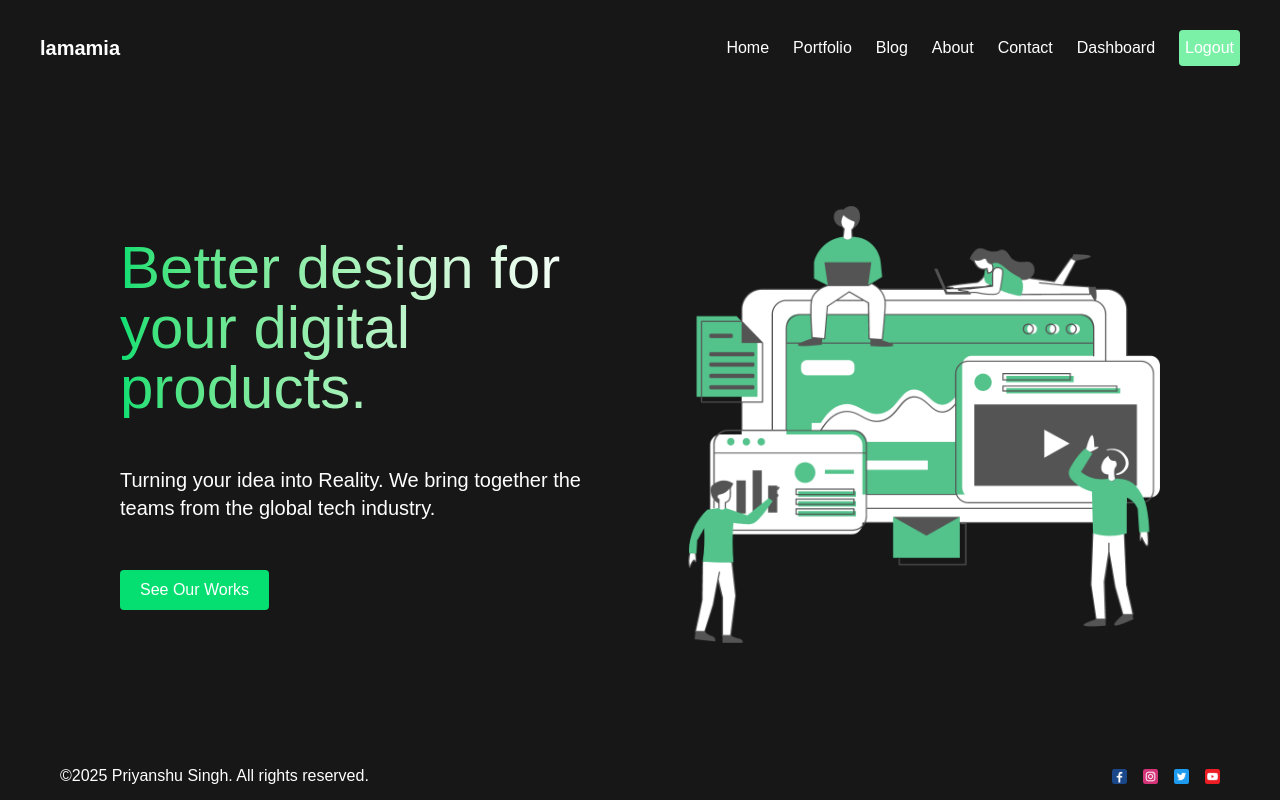
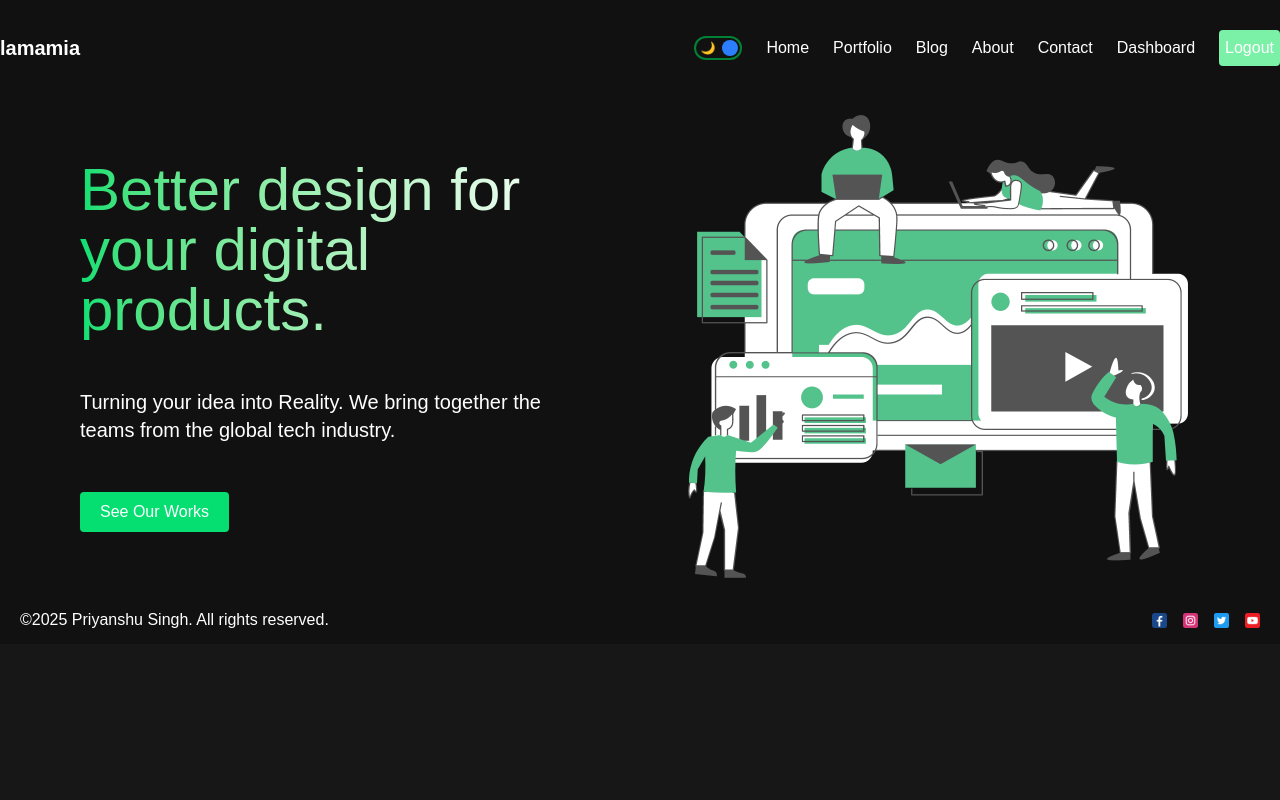
Before and after one commit to priyanshu0511/fullstack-app-using-nextjs, a Next.js app: page / in a window 1280 px wide. Built offline with nearby package versions, Linux system fonts and the light colour scheme.

Commit message:
added theme modes

```diff
--- a/src/app/globals.css
+++ b/src/app/globals.css
@@ -24,3 +24,27 @@ body {
   color: var(--foreground);
   font-family: Arial, Helvetica, sans-serif;
 }
+
+.light {
+  background-color: white;
+  color: #111;
+}
+
+.dark {
+  background-color: #111;
+  color: #ffffff;
+}
+
+html, body {
+  margin: 0;
+  padding: 0;
+  height: 100%;
+}
+main {
+  margin: 0;
+  padding: 0;
+}
+
+.theme{
+  transition: 1s all ease;
+}
--- a/src/app/layout.js
+++ b/src/app/layout.js
@@ -2,6 +2,8 @@ import { Geist, Geist_Mono } from "next/font/google";
 import "./globals.css";
 import Navbar from "@/components/Navbar";
 import Footer from "@/components/Footer";
+import { ThemeProvider } from "@/context/ThemeContext";
+
 
 const geistSans = Geist({
   variable: "--font-geist-sans",
@@ -22,13 +24,13 @@ export default function RootLayout({ children }) {
   return (
     <html lang="en">
       <body
-        className={`${geistSans.variable} ${geistMono.variable} antialiased flex flex-col min-h-screen px-10`}
+        className={`${geistSans.variable} ${geistMono.variable} antialiased flex flex-col min-h-screen`}
       >
-        <Navbar />
-        <main className="flex flex-1">
-        {children}
-        </main>
-        <Footer />
+        <ThemeProvider>
+          <Navbar />
+          <main className="flex flex-1">{children}</main>
+          <Footer />
+        </ThemeProvider>
       </body>
     </html>
   );
--- /dev/null
+++ b/src/components/DarkModeToggle.jsx
@@ -0,0 +1,25 @@
+"use client";
+
+import { ThemeContext } from "@/context/ThemeContext";
+import React, { useContext } from "react";
+
+const DarkModeToggle = () => {
+  const { toggle, mode } = useContext(ThemeContext);
+
+  return (
+    <div
+      className="w-12 h-6 border-2 border-green-700 rounded-4xl flex justify-between px-1 items-center relative"
+      onClick={toggle}
+    >
+      <div className="text-xs">🌙</div>
+      <div className="text-xs">🔆</div>
+      <div
+        className={`w-4 h-4 bg-blue-500 rounded-full absolute ${
+          mode === "light" ? "left-0.5" : "right-0.5"
+        }`}
+      ></div>
+    </div>
+  );
+};
+
+export default DarkModeToggle;
--- a/src/components/Navbar.jsx
+++ b/src/components/Navbar.jsx
@@ -1,5 +1,6 @@
 import Link from 'next/link'
 import React from 'react'
+import DarkModeToggle from './DarkModeToggle'
 
 const links=[
     {
@@ -34,6 +35,7 @@ const Navbar = () => {
     <div className='h-24 flex justify-between items-center'>
         <Link href="/" className='font-semibold text-xl'>lamamia</Link>
         <div className='flex gap-6 items-center'>
+            <DarkModeToggle />
             {links.map(link=>(
                 <Link key={link.id} href={link.url}>{link.title.charAt(0).toUpperCase() + link.title.slice(1)}</Link>
             ))}
--- /dev/null
+++ b/src/context/ThemeContext.js
@@ -0,0 +1,19 @@
+"use client";
+
+import { createContext, useState } from "react";
+
+export const ThemeContext = createContext();
+
+export const ThemeProvider = ({ children }) => {
+  const [mode, setMode] = useState("dark");
+  const toggle = () => {
+    setMode((prev) => (prev === "dark" ? "light" : "dark"));
+  };
+  return (
+    <ThemeContext.Provider value={{ toggle, mode }}>
+      <div className={`theme ${mode} `}>
+      {children}
+      </div>
+    </ThemeContext.Provider>
+  );
+};
```
